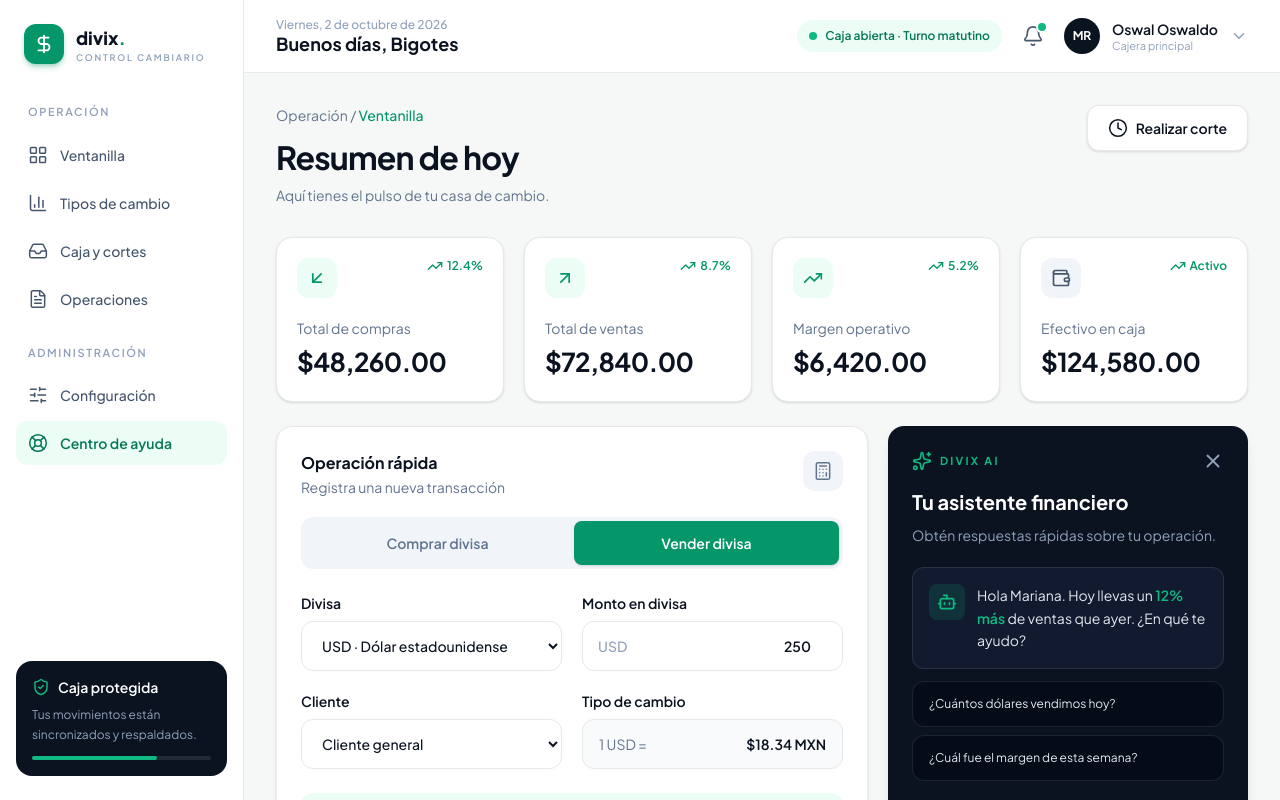
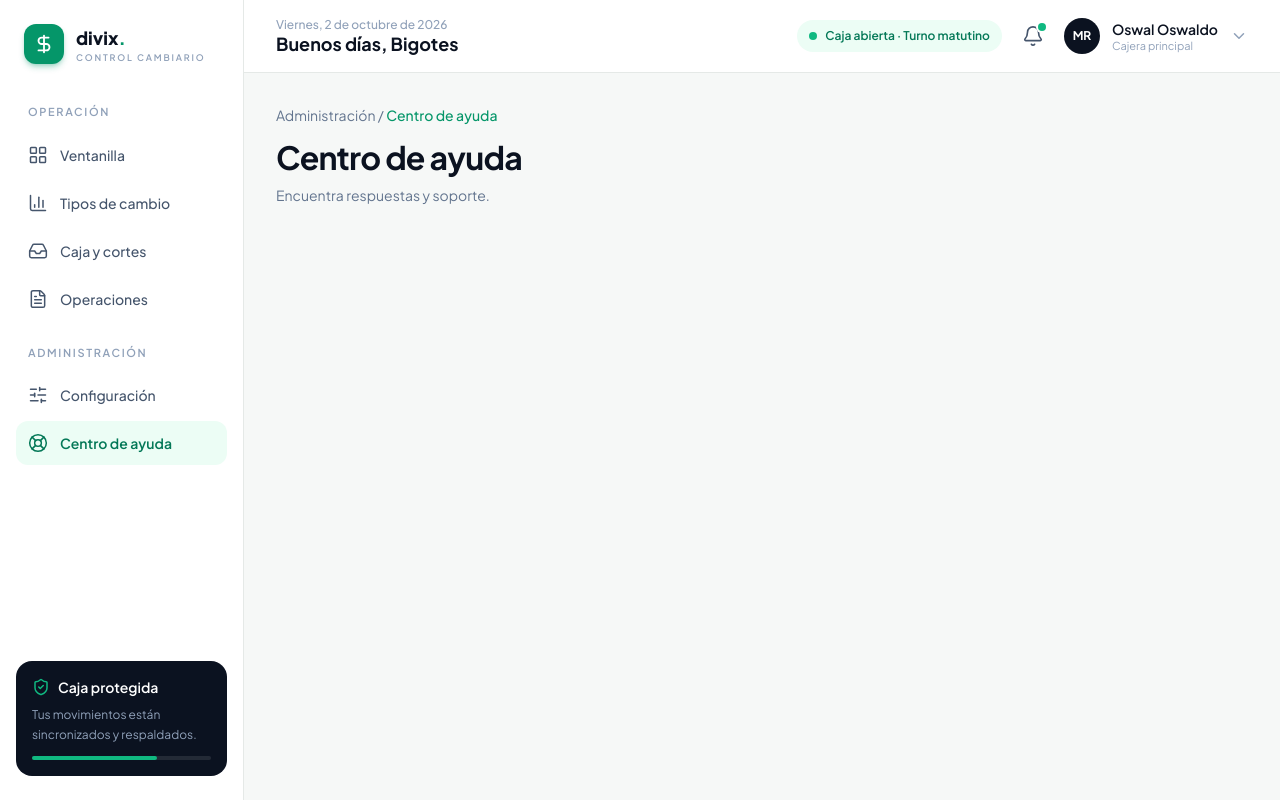
Before and after one commit to raulchvzt/divix-frontend, a React (Vite) app: page /ayuda in a window 1280 px wide. Shown: the top 800 px of the page. Built offline with nearby package versions, Linux system fonts and the light colour scheme.

Commit message:
Se prepara los layouts de las demas interfaces dentro del menú, así como su enrutamiento

```diff
--- a/src/App.jsx
+++ b/src/App.jsx
@@ -1,20 +1,36 @@
-import { BrowserRouter } from 'react-router-dom'
-import Sidebar from './components/layout/Sidebar'
-import Topbar from './components/layout/Topbar'
+import { BrowserRouter, Routes, Route } from 'react-router-dom'
+import Layout from './components/layout/Layout'
 import Ventanilla from './pages/Ventanilla'
+import Placeholder from './pages/Placeholder'
 
 export default function App() {
   return (
     <BrowserRouter>
-      <div className="flex min-h-screen">
-        <Sidebar />
-        <div className="flex-1 min-w-0">
-          <Topbar />
-          <main className="px-8 py-8 max-w-[1500px]">
-            <Ventanilla />
-          </main>
-        </div>
-      </div>
+      <Routes>
+        <Route element={<Layout />}>
+          <Route path="/" element={<Ventanilla />} />
+          <Route
+            path="/tipos-de-cambio"
+            element={<Placeholder seccion="Operación" titulo="Tipos de cambio" descripcion="Administra los precios de compra y venta de cada divisa." />}
+          />
+          <Route
+            path="/caja"
+            element={<Placeholder seccion="Operación" titulo="Caja y cortes" descripcion="Controla el efectivo y realiza el corte de tu turno." />}
+          />
+          <Route
+            path="/operaciones"
+            element={<Placeholder seccion="Operación" titulo="Operaciones" descripcion="Consulta el historial completo de transacciones." />}
+          />
+          <Route
+            path="/configuracion"
+            element={<Placeholder seccion="Administración" titulo="Configuración" descripcion="Ajusta usuarios, divisas y preferencias del sistema." />}
+          />
+          <Route
+            path="/ayuda"
+            element={<Placeholder seccion="Administración" titulo="Centro de ayuda" descripcion="Encuentra respuestas y soporte." />}
+          />
+        </Route>
+      </Routes>
     </BrowserRouter>
   )
 }
--- /dev/null
+++ b/src/components/layout/Layout.jsx
@@ -0,0 +1,17 @@
+import { Outlet } from 'react-router-dom'
+import Sidebar from './Sidebar'
+import Topbar from './Topbar'
+
+export default function Layout() {
+  return (
+    <div className="flex min-h-screen">
+      <Sidebar />
+      <div className="flex-1 min-w-0">
+        <Topbar />
+        <main className="px-8 py-8 max-w-[1500px]">
+          <Outlet />
+        </main>
+      </div>
+    </div>
+  )
+}
--- /dev/null
+++ b/src/pages/Placeholder.jsx
@@ -0,0 +1,11 @@
+export default function Placeholder({ seccion, titulo, descripcion }) {
+  return (
+    <div>
+      <p className="text-sm text-slate-500">
+        {seccion} / <span className="text-brand-600 font-medium">{titulo}</span>
+      </p>
+      <h1 className="text-[32px] font-bold tracking-tight mt-2">{titulo}</h1>
+      <p className="text-sm text-slate-500 mt-1">{descripcion}</p>
+    </div>
+  )
+}
```
